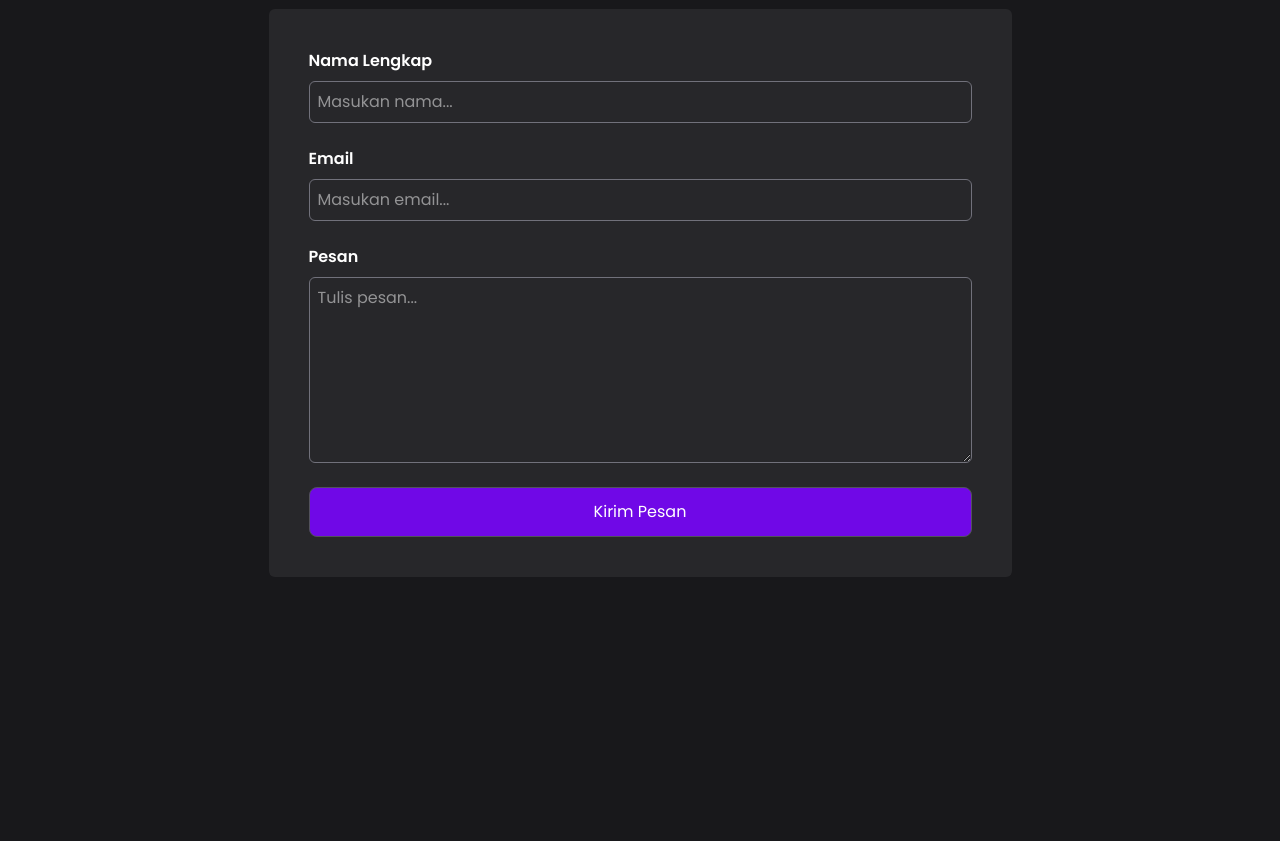
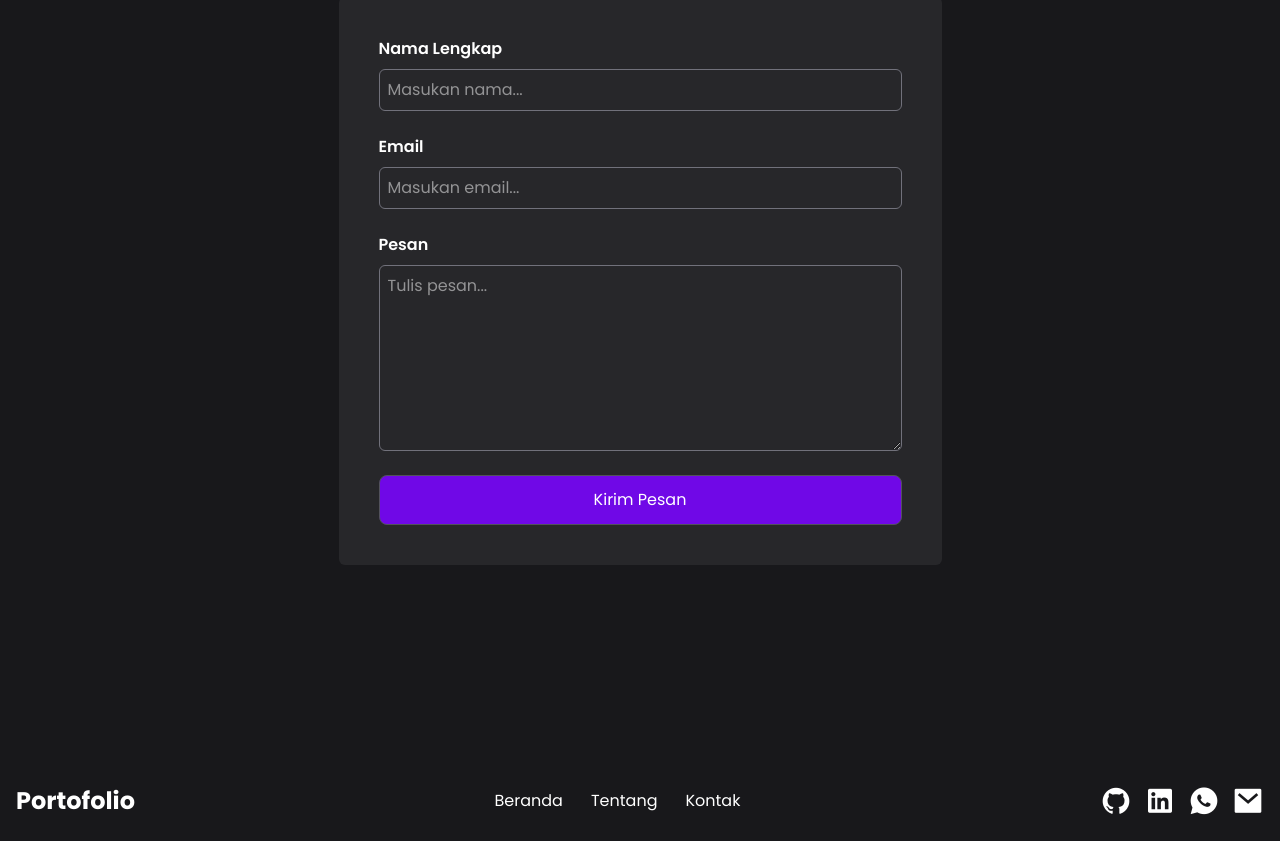
Before and after one commit to panicia16/MyPortofolio, a React (Vite) app: page / in a window 1280 px wide. Shown: the part 4507-5348 px from the top of the page. Before the commit the page ends 5164 px from the top, so only its background shows below. Built offline with nearby package versions, Linux system fonts and the light colour scheme.

Commit message:
membuat footer, dan update navbar dan kontak

```diff
--- a/src/App.jsx
+++ b/src/App.jsx
@@ -182,10 +182,10 @@ function App() {
       </div>
 
       {/* KONTAK */}
-      <div className="kontak mt-32 p-10">
+      <div className="kontak mt-32 sm:p-7 p-0">
         <h1 className="text-4xl mb-2 font-bold text-center">Kontak</h1>
         <p className="text-base/loose mb-10 opacity-50 text-center">Mari terhubung dengan saya</p>
-        <form action="https://formsubmit.co/panicia1604@gmail.com" method="POST" target="_blank" className="bg-zinc-800 p-10 w-fit mx-auto rounded-md" autoComplete="off">
+        <form action="https://formsubmit.co/panicia1604@gmail.com" method="POST" target="_blank" className="bg-zinc-800 p-10 sm:w-fit w-full mx-auto rounded-md" autoComplete="off">
           <div className="flex flex-col gap-6">
             <div className="flex flex-col gap-2">
               <label className="font-semibold"> Nama Lengkap</label>
@@ -199,16 +199,14 @@ function App() {
 
             <div className="flex flex-col gap-2">
               <label htmlFor="pesan" className="font-semibold"> Pesan </label>
-              <textarea name="pesan" id="pesan" cols="45" rows="7" placeholder="Tulis pesan..." className="border border-zinc-500 p-2 rounded-md" required></textarea>
+              <textarea name="pesan" id="pesan" cols="35" rows="7" placeholder="Tulis pesan..." className="border border-zinc-500 p-2 rounded-md" required></textarea>
             </div>
 
             <div className="text-center">
               <button type="submit" className=" bg-violet-700 p-3 rounded-lg w-full cursor-pointer border border-zinc-600 hover:bg-violet-400">Kirim Pesan</button>
             </div>
-
           </div>
         </form>
-
       </div>
 
 
--- /dev/null
+++ b/src/components/Footer.jsx
@@ -0,0 +1,34 @@
+const Footer = () => {
+  return (
+    <div className="mt-32 py-4 flex md:flex-row flex-col gap-6 md:gap-0 justify-between items-center">
+        <h1 className="text-2xl font-bold">Portofolio</h1>
+        <div className="flex gap-7">
+            <a href="#">Beranda</a>
+            <a href="#">Tentang</a>
+            <a href="#">Kontak</a>
+        </div>
+        <div className="flex itmes-center gap-3">
+           <a href="https://github.com/panicia16" target="_blank">
+            <i className="ri-github-fill ri-2x"></i>
+           </a>
+
+           <a href="https://www.linkedin.com/in/panicia/" target="_blank">
+            <i className="ri-linkedin-box-fill ri-2x"></i>
+           </a>
+
+           <a href="https://wa.me/6282125610979" target="_blank">
+            <i className="ri-whatsapp-fill ri-2x"></i>
+           </a>
+
+           <a href="mailto:panicia1604@gmail.com" target="_blank">
+            <i className="ri-mail-fill ri-2x"></i>
+           </a>
+
+
+
+        </div>
+    </div>
+  )
+}
+
+export default Footer
--- a/src/main.jsx
+++ b/src/main.jsx
@@ -2,14 +2,16 @@ import { StrictMode } from 'react'
 import { createRoot } from 'react-dom/client'
 import './index.css'
 import App from './App.jsx'
-import Navbar from './componenets/navbar.jsx'
+import Navbar from './components/Navbar.jsx'
 import 'remixicon/fonts/remixicon.css'
+import Footer from './components/Footer.jsx'
 
 createRoot(document.getElementById('root')).render(
   <StrictMode>
     <div className='container mx-auto px-4'>
       <Navbar/>
       <App />
+      <Footer/>
     </div>
 
   </StrictMode>,
```
Also changed, not shown: src/components/Navbar.jsx (renamed from src/componenets/Navbar.jsx).
